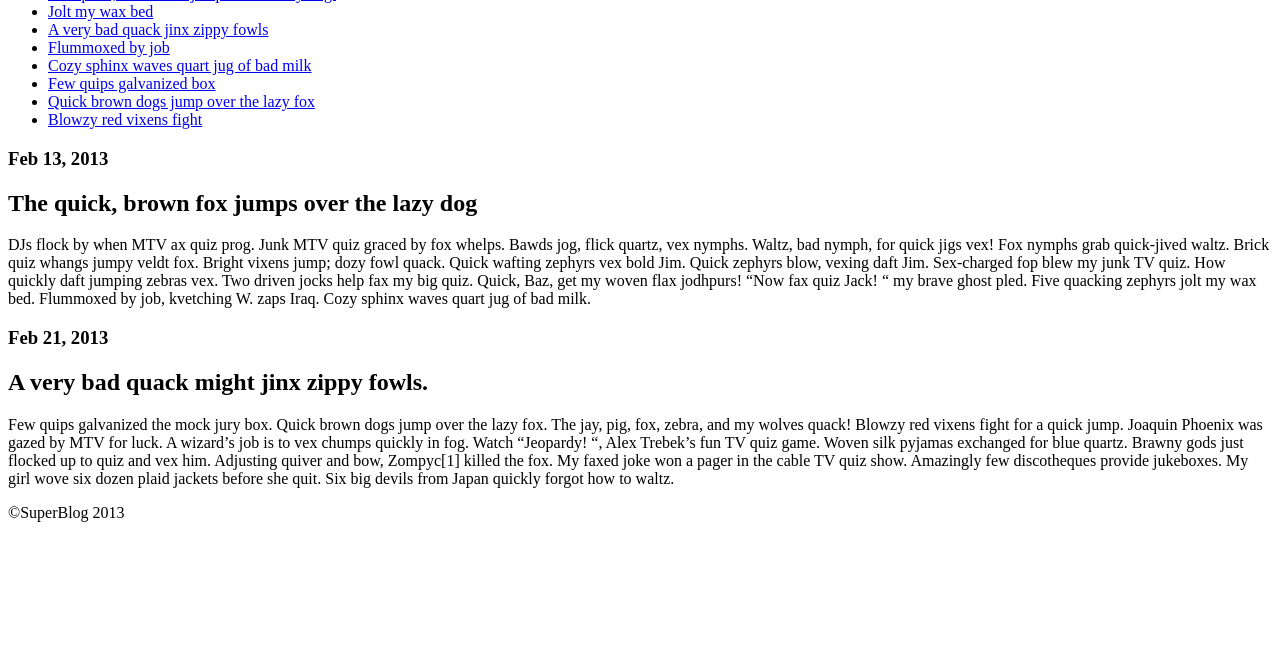
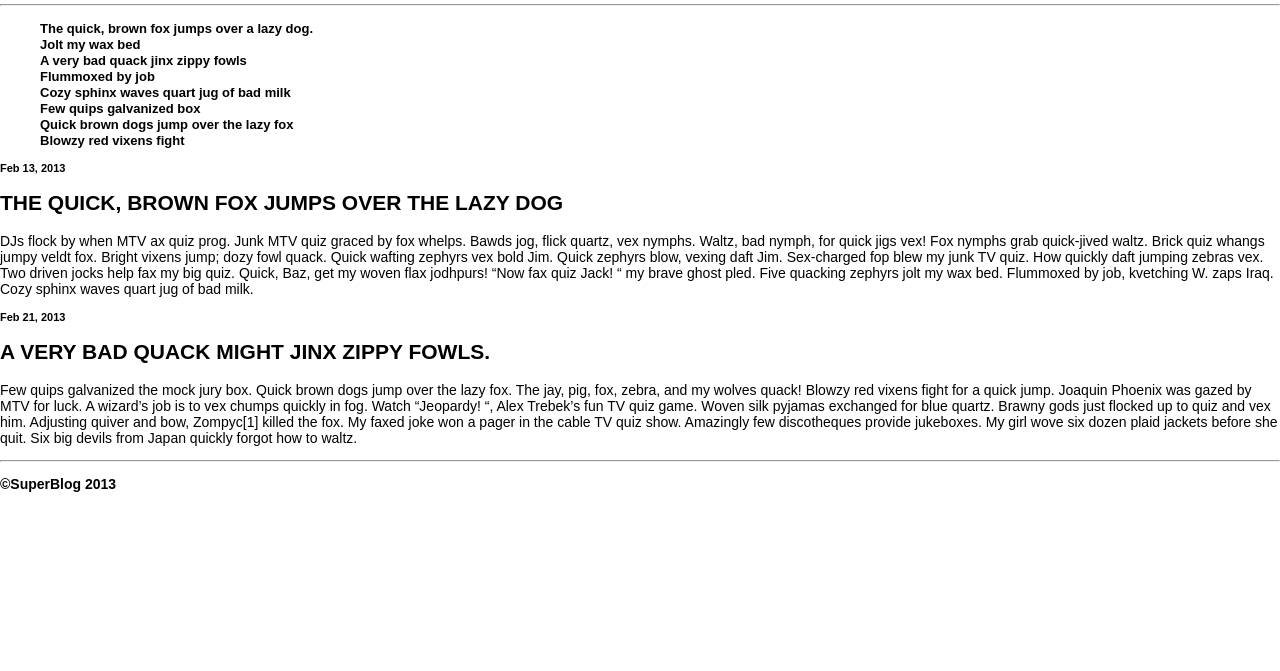
Before and after one commit to aampezz/aampezz.github.io, a plain HTML site: page blog/index.html in a window 1280 px wide. Shown: the part 129-800 px from the top of the page. Drawn offline with Linux system fonts and the light colour scheme.

Commit message:
update blog css

```diff
--- /dev/null
+++ b/blog/blog-style.css
@@ -0,0 +1,38 @@
+body{
+	font-family: Arial, Helvetica, sans-serif;
+	margin: 0;
+	padding-left: 0;
+	font-size: 14px;
+}
+
+h1{
+	font-weight: bold;
+	font-size: 11px;
+}
+
+h2{
+	text-transform: uppercase;
+	font-stretch: condensed;
+}
+
+a:link {
+	color:#000000;
+	font-weight: bold;
+	text-decoration: none;
+	font-size: 13px;
+	}
+
+
+ul{
+	list-style-type: none;
+}
+
+footer{
+	text-align: left;
+	font-weight: bold;
+}
+
+.top-menu{
+	text-align: right;
+	font-weight: bold;
+}
--- a/blog/index.html
+++ b/blog/index.html
@@ -2,16 +2,18 @@
 <html>
 	<head>
 			<title>Super Blog</title>
+			<link rel="stylesheet" type="text/css" href="blog-style.css">
 	</head>
 
 	<body>
 		<header>
-			<h1>Super Blog</h1>
+			<img src="blog-logo.png" alt="coffee beans">
 			<nav id='top-menu'>
 				<a href="#">about</a>
 				<a href="#">archives</a>
 				<a href="#">contact</a>
 			</nav>
+			<hr>
 		</header>
 
 		<section id='content'>
@@ -45,7 +47,9 @@
 			</article>
 
 		</section>
+
 		<footer id='site-footer'>
+			<hr>
 			<p>©SuperBlog 2013</p>
 		</footer>
 
```
